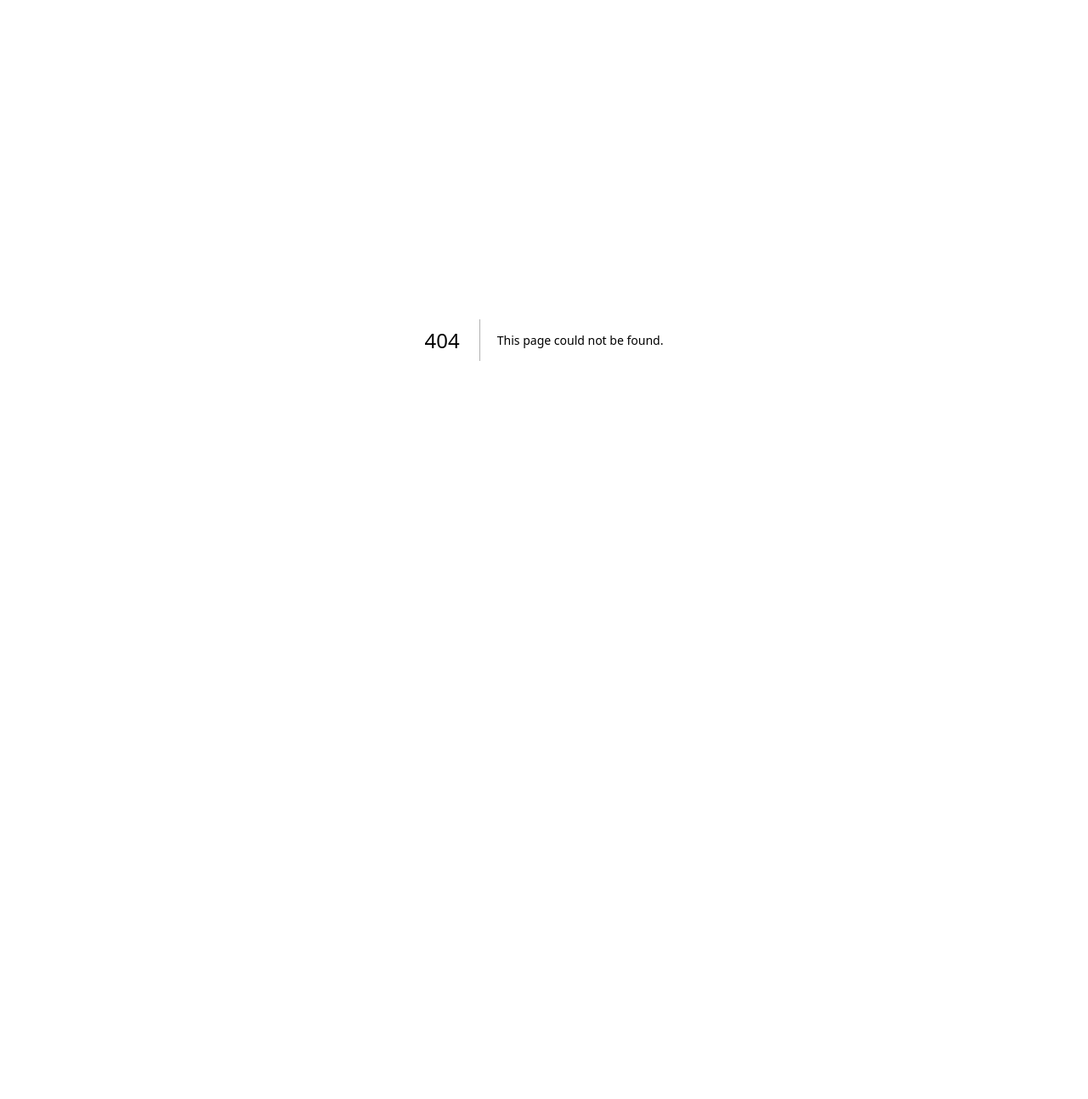
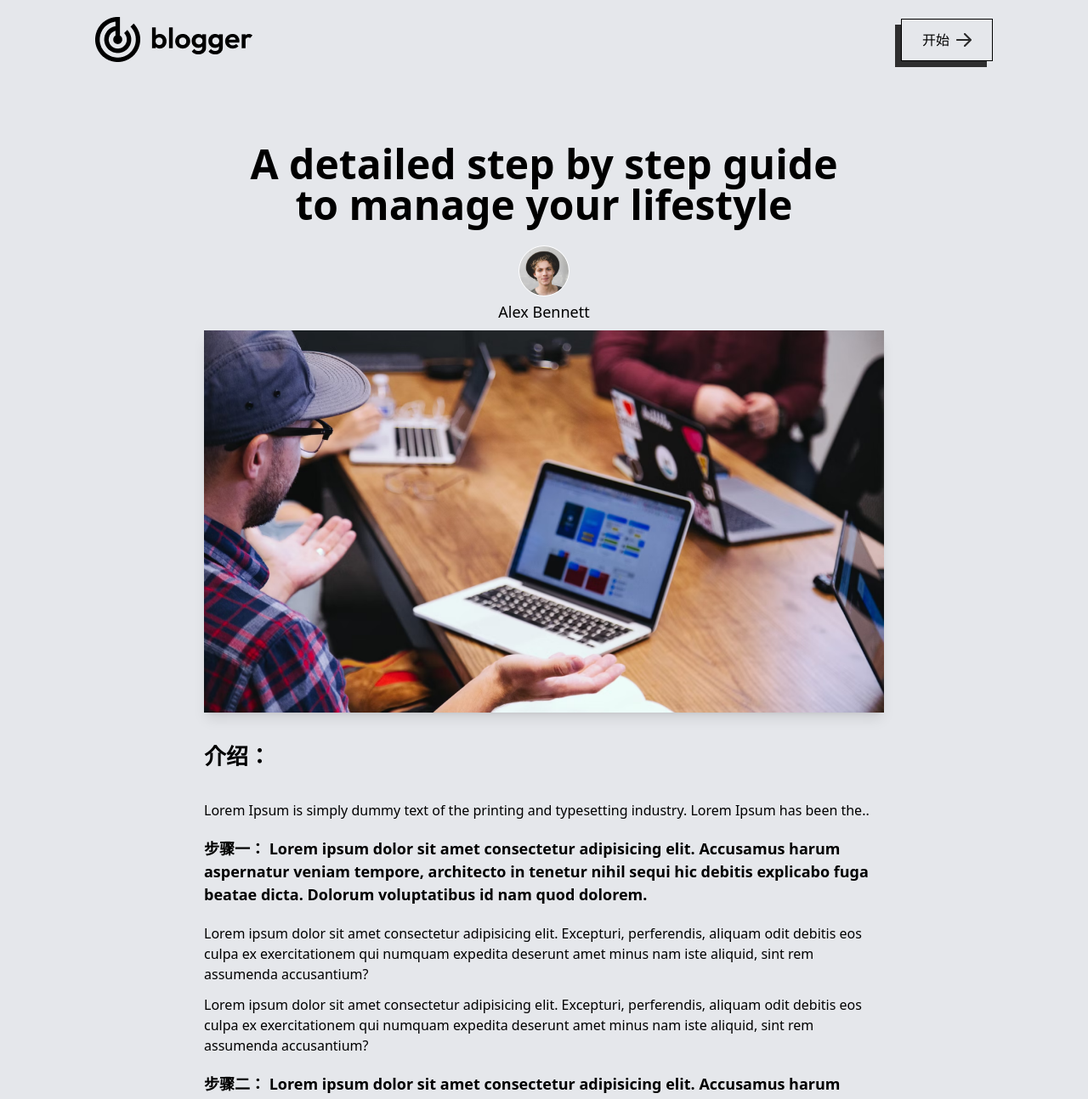
Before and after one commit to AsMuin/wood-blog, a Next.js app: page /blogs/1 in a window 1280 px wide. Before the commit this address had no page. Shown: the top 1294 px of the page at 85% size. Before the commit the page ends 800 px from the top, so only its background shows below. Built offline with nearby package versions, Linux system fonts and the light colour scheme.

Commit message:
dev: blogPage

```diff
--- /dev/null
+++ b/src/app/blogs/[id]/page.tsx
@@ -0,0 +1,99 @@
+import { assets, blog_data } from '@/assets/assets';
+import Image from 'next/image';
+import Footer from '@/components/Footer';
+import Link from 'next/link';
+export default async function BlogPage({ params }: { params: { id: string | number } }) {
+    const { id } = await params;
+    const blogData = await blog_data.find(item => item.id === id || item.id === Number(id));
+    return (
+        <div className="flex min-h-screen flex-col">
+            <div className="flex flex-1 flex-col bg-gray-200 px-5 py-5 md:px-12 lg:px-28">
+                <div className="flex items-center justify-between">
+                    <Link href="/">
+                        <Image src={assets.logo} alt="logo" className="w-[130px] sm:w-auto" />
+                    </Link>
+                    <button className="flex items-center gap-2 border border-black px-3 py-1 font-medium shadow-[-7px_7px_0px_rgba(0,0,0,0.8)] sm:px-6 sm:py-3">
+                        开始
+                        <Image src={assets.arrow} alt="get started" />
+                    </button>
+                </div>
+                {blogData ? (
+                    <>
+                        <div className="mt-24 text-center">
+                            <h1 className="mx-auto max-w-[700px] text-2xl font-semibold sm:text-5xl">{blogData?.title}</h1>
+                            <Image
+                                className="mx-auto mt-6 rounded-full border border-white"
+                                width={60}
+                                height={60}
+                                src={blogData.author_img}
+                                alt="authorImage"
+                            />
+                            <p className="mx-auto mt-1 max-w-[740px] pb-2 text-lg">{blogData.author}</p>
+                        </div>
+                        <div className="mx-5 mb-10 max-w-[800px] md:mx-auto">
+                            <Image className="shadow-lg" src={blogData.image} width={1280} height={720} alt="blogImage" />
+                            <h1 className="my-8 text-[26px] font-semibold">介绍：</h1>
+                            <p>{blogData.description}</p>
+                            <h3 className="my-5 text-[18px] font-semibold">
+                                步骤一： Lorem ipsum dolor sit amet consectetur adipisicing elit. Accusamus harum aspernatur veniam tempore,
+                                architecto in tenetur nihil sequi hic debitis explicabo fuga beatae dicta. Dolorum voluptatibus id nam quod dolorem.
+                            </h3>
+                            <p className="my-3">
+                                Lorem ipsum dolor sit amet consectetur adipisicing elit. Excepturi, perferendis, aliquam odit debitis eos culpa ex
+                                exercitationem qui numquam expedita deserunt amet minus nam iste aliquid, sint rem assumenda accusantium?
+                            </p>
+                            <p className="my-3">
+                                Lorem ipsum dolor sit amet consectetur adipisicing elit. Excepturi, perferendis, aliquam odit debitis eos culpa ex
+                                exercitationem qui numquam expedita deserunt amet minus nam iste aliquid, sint rem assumenda accusantium?
+                            </p>
+                            <h3 className="my-5 text-[18px] font-semibold">
+                                步骤二： Lorem ipsum dolor sit amet consectetur adipisicing elit. Accusamus harum aspernatur veniam tempore,
+                                architecto in tenetur nihil sequi hic debitis explicabo fuga beatae dicta. Dolorum voluptatibus id nam quod dolorem.
+                            </h3>
+                            <p className="my-3">
+                                Lorem ipsum dolor sit amet consectetur adipisicing elit. Excepturi, perferendis, aliquam odit debitis eos culpa ex
+                                exercitationem qui numquam expedita deserunt amet minus nam iste aliquid, sint rem assumenda accusantium?
+                            </p>
+                            <p className="my-3">
+                                Lorem ipsum dolor sit amet consectetur adipisicing elit. Excepturi, perferendis, aliquam odit debitis eos culpa ex
+                                exercitationem qui numquam expedita deserunt amet minus nam iste aliquid, sint rem assumenda accusantium?
+                            </p>
+                            <h3 className="my-5 text-[18px] font-semibold">
+                                步骤三： Lorem ipsum dolor sit amet consectetur adipisicing elit. Accusamus harum aspernatur veniam tempore,
+                                architecto in tenetur nihil sequi hic debitis explicabo fuga beatae dicta. Dolorum voluptatibus id nam quod dolorem.
+                            </h3>
+                            <p className="my-3">
+                                Lorem ipsum dolor sit amet consectetur adipisicing elit. Excepturi, perferendis, aliquam odit debitis eos culpa ex
+                                exercitationem qui numquam expedita deserunt amet minus nam iste aliquid, sint rem assumenda accusantium?
+                            </p>
+                            <p className="my-3">
+                                Lorem ipsum dolor sit amet consectetur adipisicing elit. Excepturi, perferendis, aliquam odit debitis eos culpa ex
+                                exercitationem qui numquam expedita deserunt amet minus nam iste aliquid, sint rem assumenda accusantium?
+                            </p>
+                            <h3 className="my-5 text-[18px] font-semibold">总结：</h3>
+                            <p className="my-3">
+                                Lorem ipsum dolor sit amet consectetur adipisicing elit. Excepturi, perferendis, aliquam odit debitis eos culpa ex
+                                exercitationem qui numquam expedita deserunt amet minus nam iste aliquid, sint rem assumenda accusantium?
+                            </p>
+                            <p className="my-3">
+                                Lorem ipsum dolor sit amet consectetur adipisicing elit. Excepturi, perferendis, aliquam odit debitis eos culpa ex
+                                exercitationem qui numquam expedita deserunt amet minus nam iste aliquid, sint rem assumenda accusantium?
+                            </p>
+                            <div className="my-24">
+                                <p className="my-4 font-semibold text-black">分享该文章到你的社交媒体中</p>
+                                <div className="flex">
+                                    <Image src={assets.facebook_icon} width={50} alt="facebook" />
+                                    <Image src={assets.twitter_icon} width={50} alt="twitter" />
+                                    <Image src={assets.googleplus_icon} width={50} alt="googleplus" />
+                                </div>
+                            </div>
+                        </div>
+                    </>
+                ) : (
+                    <h1 className="grid h-full flex-1 place-content-center text-3xl font-semibold">抱歉，没找到该文章</h1>
+                )}
+            </div>
+            <Footer />
+        </div>
+    );
+}
--- a/src/components/BlogItem.tsx
+++ b/src/components/BlogItem.tsx
@@ -1,20 +1,26 @@
 import { assets } from '@/assets/assets';
 import { BlogItemProps } from './BlogList';
 import Image from 'next/image';
+import Link from 'next/link';
 
 export default function BlogItem(props: BlogItemProps) {
-    const { title, description, image, category } = props;
+    const { id, title, description, image, category } = props;
     return (
         <div className="max-w-[330px] border border-black bg-white duration-500 hover:shadow-[-7px_7px_0px_rgba(0,0,0,0.8)] sm:max-w-[300px]">
-            <Image className="border-b border-black" src={image} width={400} height={400} alt="blogImage" />
+            <Link href={`/blogs/${id}`}>
+                <Image className="border-b border-black" src={image} width={400} height={400} alt="blogImage" />
+            </Link>
+
             <p className="ml-5 mt-5 inline-block bg-black px-1 text-sm text-white">{category}</p>
             <div className="p-5">
                 <h5 className="mb-2 text-lg font-medium tracking-tight text-gray-900">{title}</h5>
                 <p className="mb-3 text-sm tracking-tight text-gray-700">{description}</p>
-                <div className="inline-flex items-center py-2 text-center font-semibold">
-                    查看更多
-                    <Image className="ml-2" src={assets.arrow} width={12} alt="read more" />
-                </div>
+                <Link href={`/blogs/${id}`}>
+                    <div className="inline-flex items-center py-2 text-center font-semibold">
+                        查看更多
+                        <Image className="ml-2" src={assets.arrow} width={12} alt="read more" />
+                    </div>
+                </Link>
             </div>
         </div>
     );
```
